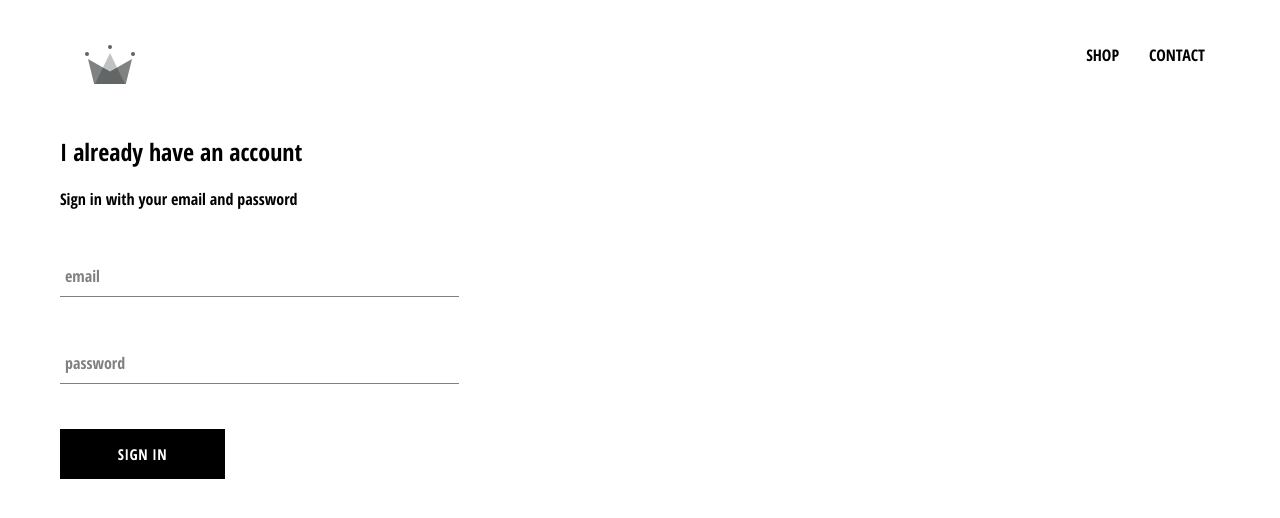
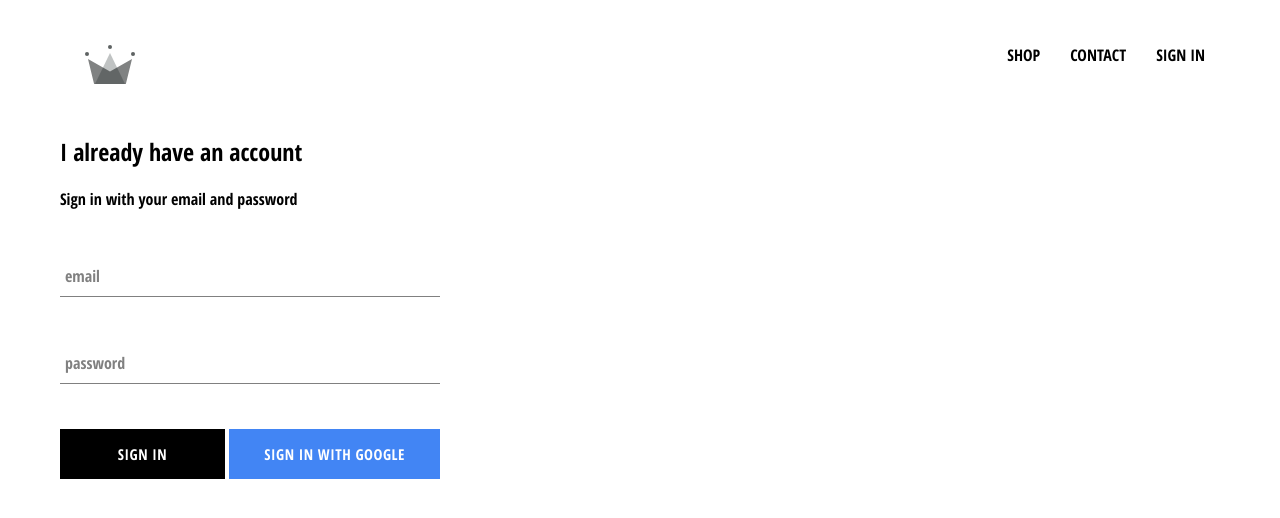
Before and after one commit to chirag00757/crwn-clothing, a React (Create React App) app: page /signIn in a window 1280 px wide. Shown: the top 518 px of the page. Built offline with nearby package versions, Linux system fonts and the light colour scheme; no server answers.

Commit message:
integrated firebase into application, created sign in page and sign in with google

```diff
--- a/package.json
+++ b/package.json
@@ -6,6 +6,7 @@
     "@testing-library/jest-dom": "^4.2.4",
     "@testing-library/react": "^9.3.2",
     "@testing-library/user-event": "^7.1.2",
+    "firebase": "^7.15.1",
     "node-sass": "^4.14.1",
     "react": "^16.13.1",
     "react-dom": "^16.13.1",
--- a/src/App.css
+++ b/src/App.css
@@ -6,3 +6,7 @@
   text-decoration: none;
   color: black;
 }
+
+*{
+  box-sizing: border-box;
+}
--- a/src/App.js
+++ b/src/App.js
@@ -1,18 +1,36 @@
-import React from 'react';
+import React, { Component } from 'react';
 import { Switch,Route } from 'react-router-dom';
 import './App.css';
 import HomePage from './pages/homepage/homepage.component';
 import ShopPage from './pages/shop/shop.component';
 import Header from './components/header/header.component';
 import SignInAndSignUpPage from "./pages/sign-in-sign-up/sign-in-sign-up.component";
+import { auth } from './firebase/firebase.utils';
 
 
+class App extends Component{
+  constructor(){
+    super();
+    this.state = {
+      currentUser: null
+    }
+  }
+  unsubscribeFromAuth = null;
+  componentDidMount(){
+    this.unsubscribeFromAuth = auth.onAuthStateChanged(user => {
+                                    this.setState({currentUser : user});
+                                    console.log(user);
+                                  });
+  }
 
-function App() {
+  componentWillUnmount(){
+    this.unsubscribeFromAuth();
+  }
+  render(){
     return (
 
       <div >
-    <Header />
+      <Header currentUser={this.state.currentUser} />
        <Switch>
         <Route exact path='/' component={HomePage} />
         <Route exact path='/shop' component={ShopPage} />
@@ -22,4 +40,6 @@
     );
   }
 
+}
+
 export default App;
--- a/src/components/custom-button/custom-button.component.jsx
+++ b/src/components/custom-button/custom-button.component.jsx
@@ -1,9 +1,9 @@
 import React from 'react';
 import './custom-button.styles.scss';
 
-const CustomButton = ({ children, ...otherProps}) => (
+const CustomButton = ({ children, isGoogleSignIn, ...otherProps}) => (
     <button
-        className='custom-button' {...otherProps}
+        className={`${isGoogleSignIn ? 'google-sign-in' : ''} custom-button`} {...otherProps}
     >
     {children}
     </button>
--- a/src/components/custom-button/custom-button.styles.scss
+++ b/src/components/custom-button/custom-button.styles.scss
@@ -19,4 +19,15 @@
       color: black;
       border: 1px solid black;
     }
+
+    &.google-sign-in{
+        background-color: #4285f4;
+        color: white;
+
+        &:hover{
+            background-color: #357ae8;
+            border:none;
+        }
+
+    }
   }
--- a/src/components/header/header.component.jsx
+++ b/src/components/header/header.component.jsx
@@ -1,9 +1,10 @@
 import React from 'react';
 import {Link} from 'react-router-dom';
+import { auth } from '../../firebase/firebase.utils';
 import './header.styles.scss';
 import {ReactComponent as Logo } from  '../../assets/crown.svg';
 
-const Header = () => (
+const Header = ({currentUser}) => (
     <div className="header">
         <Link to="/" className="logo-container" >
             <Logo className="logo" />
@@ -11,6 +12,16 @@
         <div className="options">
             <Link className="option" to="/shop">SHOP </Link>
             <Link className="option" to="/contact">CONTACT </Link>
+            {
+                currentUser ?
+                <div className="option" onClick={() => auth.signOut()}>
+                SIGN OUT
+                </div>
+
+                :
+                <Link className="option" to="/signin" >SIGN IN</Link>
+
+            }
 
         </div>
     </div>
--- a/src/components/header/header.styles.scss
+++ b/src/components/header/header.styles.scss
@@ -21,6 +21,7 @@
 
       .option {
         padding: 10px 15px;
+        cursor: pointer;
       }
     }
   }
--- a/src/components/sign-in/sign-in.components.jsx
+++ b/src/components/sign-in/sign-in.components.jsx
@@ -2,6 +2,7 @@
 import './sign-in.styles.scss';
 import FormInput from '../form-input/form-input.component';
 import CustomButton from '../custom-button/custom-button.component';
+import {signInWithGoogle} from '../../firebase/firebase.utils';
 class SignIn extends Component {
     constructor(props){
         super(props);
@@ -39,8 +40,11 @@
                    handleChange={this.handleChange}
                    label="password"
                    required />
+                <div className="buttons">
+                <CustomButton type="submit"> Sign In</CustomButton>
+                <CustomButton onClick={signInWithGoogle} isGoogleSignIn> Sign in with google </CustomButton>
+                </div>
 
-                <CustomButton type="submit"> Sign In</CustomButton>
                 </form>
             </div>
         )
--- a/src/components/sign-in/sign-in.styles.scss
+++ b/src/components/sign-in/sign-in.styles.scss
@@ -1,9 +1,13 @@
 .sign-in{
-    width:30vw;
+    width:380px;
     display: flex;
     flex-direction: column;
 
     .title{
         margin:10px 0;
     }
+    .buttons{
+        display: flex;
+        justify-content: space-between;
+    }
 }
--- /dev/null
+++ b/src/firebase/firebase.utils.js
@@ -0,0 +1,26 @@
+import firebase from 'firebase/app';
+import 'firebase/firestore';
+import 'firebase/auth';
+
+const config = {
+    apiKey: "AIzaSyB_8fFnVxtmYM-IcNMeX5l4PbRqG50OVRo",
+    authDomain: "crwn-db-3215c.firebaseapp.com",
+    databaseURL: "https://crwn-db-3215c.firebaseio.com",
+    projectId: "crwn-db-3215c",
+    storageBucket: "crwn-db-3215c.appspot.com",
+    messagingSenderId: "534799069607",
+    appId: "1:534799069607:web:158ba84da46d9937468682",
+    measurementId: "G-GG27N7F052"
+  }
+
+  firebase.initializeApp(config);
+
+  export const auth = firebase.auth();
+  export const firestore = firebase.firestore();
+
+  const provider = new firebase.auth.GoogleAuthProvider();
+  provider.setCustomParameters({ promt: 'select_account'});
+
+  export const signInWithGoogle = () => auth.signInWithPopup(provider);
+
+  export default firebase;
```
Also changed, not shown: 1 other file (tests, documents, lock files or other folders). Lines whose indentation alone changed are shown as unchanged.
